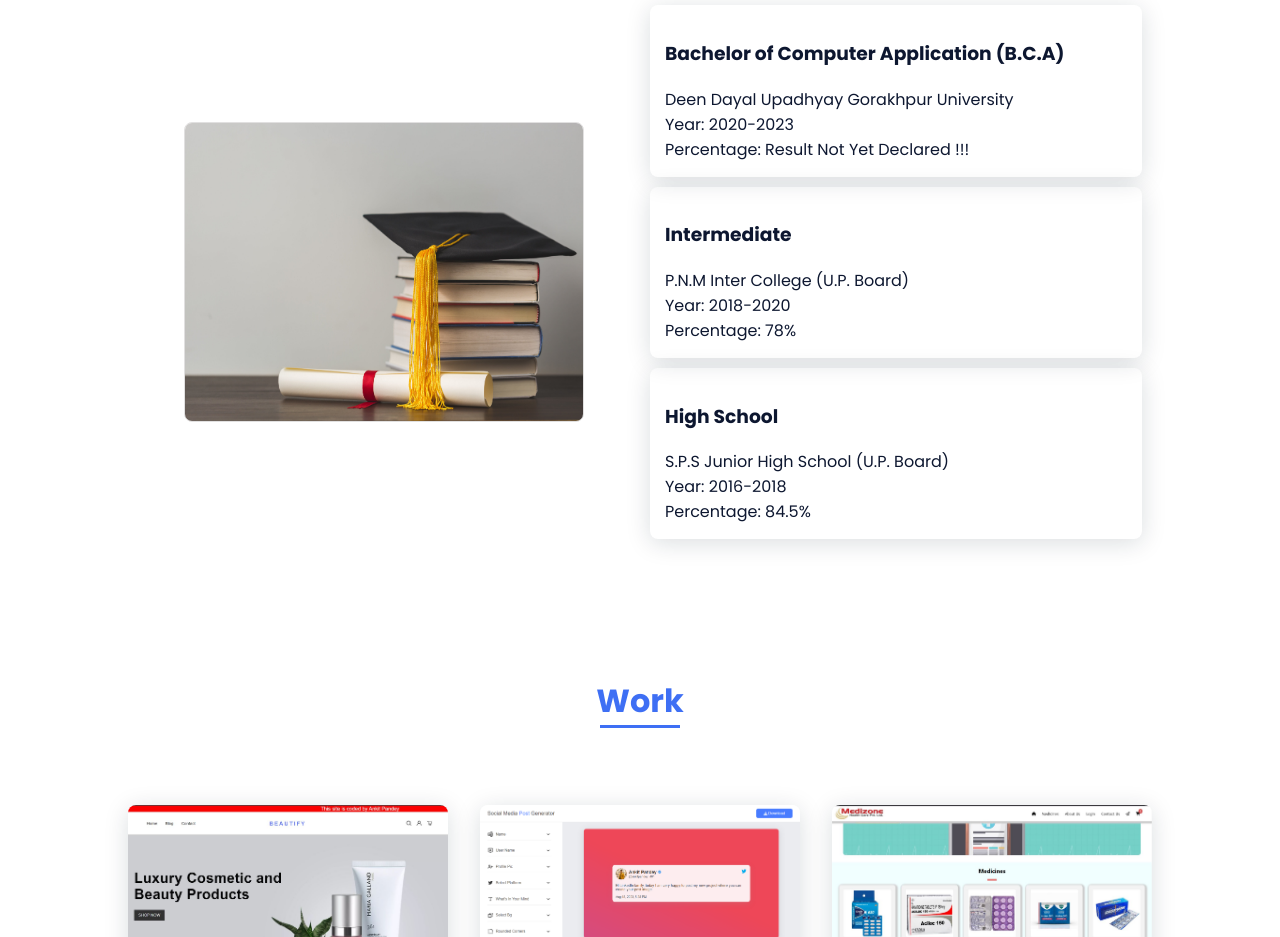
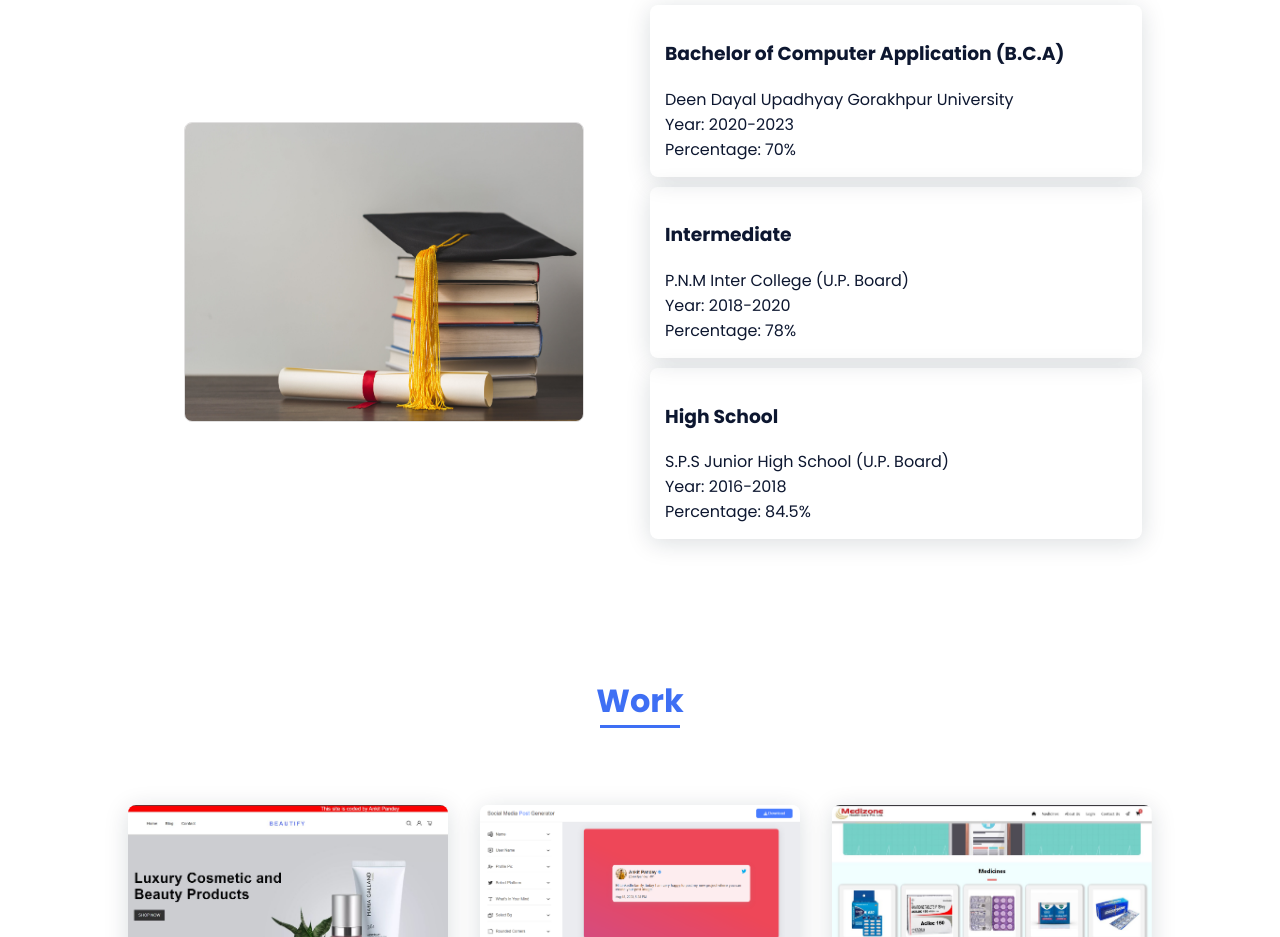
Before and after one commit to ItsAnkitPandey/Responsive-portfolio, a plain HTML site: page index.html in a window 1280 px wide. Shown: the part 2300-3237 px from the top of the page. Drawn offline with nearby package versions, Linux system fonts and the light colour scheme.

Commit message:
Update BCA percentage

```diff
--- a/index.html
+++ b/index.html
@@ -207,7 +207,7 @@
                         <h3>Bachelor of Computer Application (B.C.A)</h3>
                         <p class="education-details">Deen Dayal Upadhyay Gorakhpur University</p>
                         <p class="education-details">Year: 2020-2023</p>
-                        <p class="education-description">Percentage: Result Not Yet Declared !!! </p>
+                        <p class="education-description">Percentage: 70% </p>
                     </div>
 
                     <div class="education-item">
```
